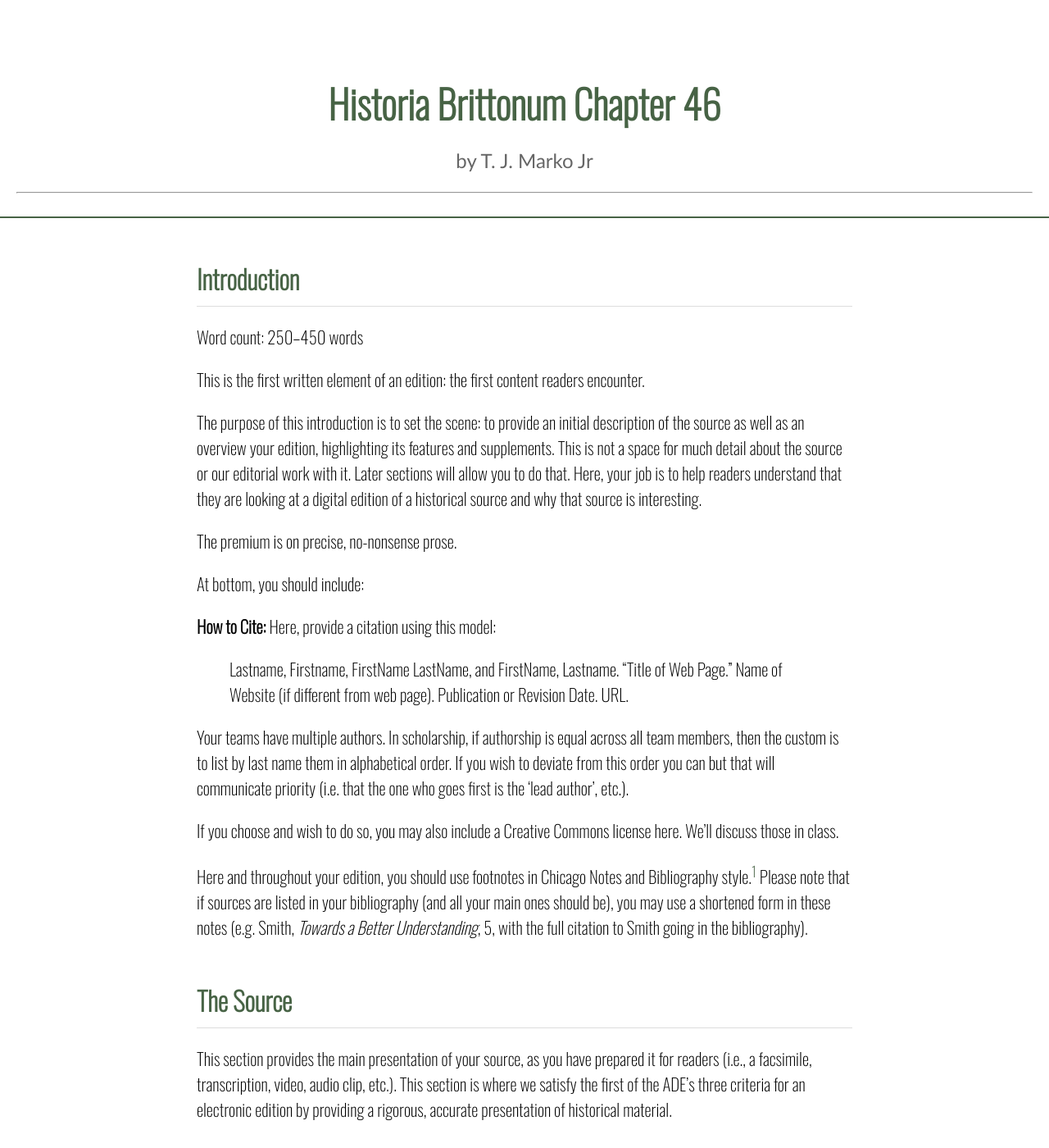
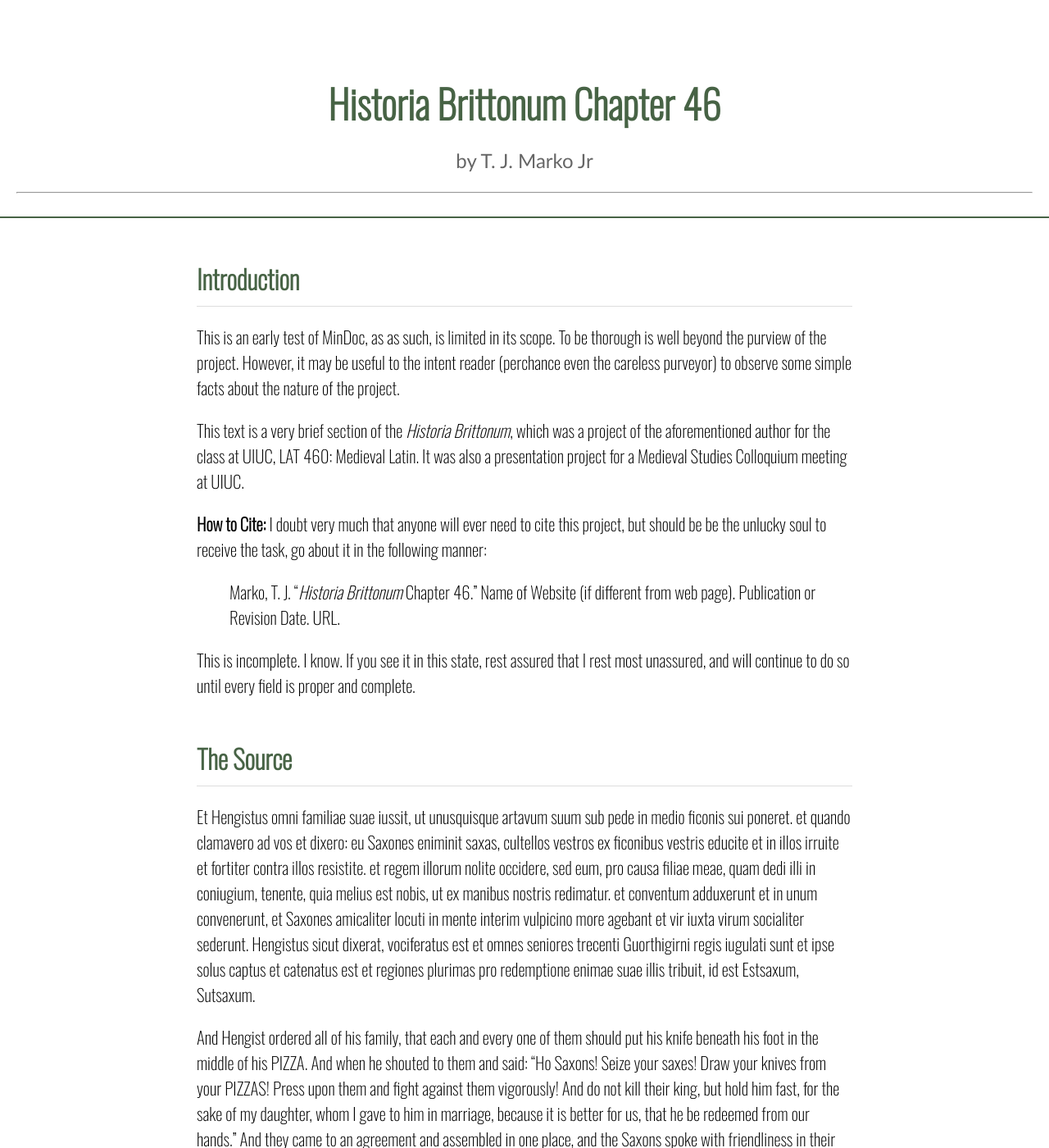
Before and after one commit to tjmarko21-hub/scratch_files_by_robbins, a Jekyll site: the page built from index.markdown, in a window 1280 px wide and 1400 px high. Shown: the whole window at 82% size. Built offline with Jekyll 4.4.1, drawn with Linux system fonts in a browser that asks for light colours; our own code applies the rules of GitHub Pages for plain Markdown files; some of the changed text lies outside the part shown.

Commit message:
Update index.markdown
First-draft of text fill-in

```diff
--- a/index.markdown
+++ b/index.markdown
@@ -4,71 +4,36 @@ layout: single_page
 
 # Introduction
 
-Word count: 250–450 words
+This is an early test of MinDoc, as as such, is limited in its scope. To be thorough is well beyond the purview of the project. However, it may be useful to the intent reader (perchance even the careless purveyor) to observe some simple facts about the nature of the project.
 
-This is the first written element of an edition: the first content readers encounter.
-
-The purpose of this introduction is to set the scene: to provide an initial description of the source as well as an overview your edition, highlighting its features and supplements. This is not a space for much detail about the source or our editorial work with it. Later sections will allow you to do that. Here, your job is to help readers understand that they are looking at a digital edition of a historical source and why that source is interesting.
-
-The premium is on precise, no-nonsense prose.
-
-At bottom, you should include:
+This text is a very brief section of the _Historia Brittonum_, which was a project of the aforementioned author for the class at UIUC, LAT 460: Medieval Latin. It was also a presentation project for a Medieval Studies Colloquium meeting at UIUC.
 
 **How to Cite:**
-Here, provide a citation using this model:
+I doubt very much that anyone will ever need to cite this project, but should be be the unlucky soul to receive the task, go about it in the following manner:
 
-> Lastname, Firstname, FirstName LastName, and FirstName, Lastname. “Title of Web Page.” Name of Website (if different from web page). Publication or Revision Date. URL.
+> Marko, T. J. “_Historia Brittonum_ Chapter 46.” Name of Website (if different from web page). Publication or Revision Date. URL.
 
-Your teams have multiple authors.  In scholarship, if authorship is equal across all team members, then the custom is to list by last name them in alphabetical order.  If you wish to deviate from this order you can but that will communicate priority (i.e. that the one who goes first is the 'lead author', etc.).
-
-If you choose and wish to do so, you may also include a Creative Commons license here. We'll discuss those in class.
-
-Here and throughout your edition, you should use footnotes in Chicago Notes and Bibliography style.[^1]  Please note that if sources are listed in your bibliography (and all your main ones should be), you may use a shortened form in these notes (e.g. Smith, _Towards a Better Understanding_, 5, with the full citation to Smith going in the bibliography).
+This is incomplete. I know. If you see it in this state, rest assured that I rest most unassured, and will continue to do so until every field is proper and complete.
 
 # The Source
 
-This section provides the main presentation of your source, as you have prepared it for readers (i.e., a facsimile, transcription, video, audio clip, etc.). This section is where we satisfy the first of the ADE’s three criteria for an electronic edition by providing a rigorous, accurate presentation of historical material.
+Et Hengistus omni familiae suae iussit, ut unusquisque artavum suum sub pede in medio ficonis sui poneret. et quando clamavero ad vos et dixero: eu Saxones eniminit saxas, cultellos vestros ex ficonibus vestris educite et in illos irruite et fortiter contra illos resistite. et regem illorum nolite occidere, sed eum, pro causa filiae meae, quam dedi illi in coniugium, tenente, quia melius est nobis, ut ex manibus nostris redimatur. et conventum adduxerunt et in unum convenerunt, et Saxones amicaliter locuti in mente interim vulpicino more agebant et vir iuxta virum socialiter sederunt. Hengistus sicut dixerat, vociferatus est et omnes seniores trecenti Guorthigirni regis iugulati sunt et ipse solus captus et catenatus est et regiones plurimas pro redemptione enimae suae illis tribuit, id est Estsaxum, Sutsaxum.
 
-{% assign media = site.mindoc_media | where: "page", "source" %}
-{% include media_next.html pages=media %}
-
-For the presentation of some sources, it may make sense to break up the presentation into multiple pages. For that, as needed, we can use a more book like template (binding multiple pages together) that I can provide. Nonetheless, this page should be the page from which all presentations of the source itself start.
-
-This may also be a space where editorial annotations are provided, such as notes on provenance, archival location, transcription, and more. If possible, a link to the source’s permanent digital location should be included here as well as a citation for that location. This should be done in consultation with the instructors, editorial board, and peer reviewers.
-
-Please note: some presentations may benefit from a multipage format (rather than one scrolling page, as here). I can make a multipage template available to you as needed.
+And Hengist ordered all of his family, that each and every one of them should put his knife beneath his foot in the middle of his PIZZA. And when he shouted to them and said: “Ho Saxons! Seize your saxes! Draw your knives from your PIZZAS! Press upon them and fight against them vigorously! And do not kill their king, but hold him fast, for the sake of my daughter, whom I gave to him in marriage, because it is better for us, that he be redeemed from our hands.” And they came to an agreement and assembled in one place, and the Saxons spoke with friendliness in their minds, meanwhile the Saxons acted in the manner of a fox, and they sat in fellowship, man next to man. Just as Hengist had said, he gave the cry and all three hundred elders of King Gwrtheyrn were slit in the throat and he himself was captured and chained and he gave to them many regions for his PIZZA redemption, that is, Essex and Sussex.
 
 # About this Source
 
-Word count: 1000 words (excluding footnotes)
+In this chapter, we see the infamous "Treachery of the Long Knives." The British king, Gwrtheyrn (often called in Modern English Vortigern) has invited the Saxon brothers, Hengist and Horsa, to Britain, unaware that he is about to be betrayed by them. This passage bears interest for a few reasons.
 
-This section contains a short biography or history of your source. This section helps readers understand the context in which the source was made, and the kinds of historical topics and questions it illuminates.  It also helps to satisfy the second of the ADE’s "Minimum Standards for Electronic Editions," explanatory annotation.
-
-"About this Source" should answer questions like:
-
-- How, when, and where was this artifact created?
-- For what purpose? To what effect?
-- Who used it, when, where, why?
-- What sorts of histories and historical debates has it been used in? How might we use it in our explorations of the past today?
-
-To answer these questions, you will be drawing on your collective research for the Research Assignment.
-
-The target length of this section is about 1000 words, exclusive of notes. It should contain footnotes that substantiate and support your research into the artifact and its history. Here, as throughout, the focus should be on clean, clear prose.
+> 1. The central tool of the Saxons in their treachery is their knives, which are called by three names: _arvatus_, _saxa_, and _cultellus_. The second of these is _not_ a Latin word, but is rather a Germanic term for a type of long, broad knife, called in Old English, a _seax_. This word is actually the origin of the word, "Saxon."
+> 2. There are two different words for "give" in the passage. The first, _dedi_ (from _dare_) appears in relation to Hengist "giving" his daughter in marriage to Gwrtheyrn, and the second, _tribuit_ (from _tribere_) when Gwrtheyrn is forced against his will to give Essex and Sussex to the Saxons.
+> 3. The verb, _enimit_ is not in the proper imperative form, and that is because it is not a Latin word at all, but an approximation of an Old English word in the imperative, _nimað_, which means "take."
 
 # About this Edition
 
-This section should state the principles and choices that guided your editorial work. It helps satisfy the last of the ADE’s criteria, by explaining to readers just how you produced the copy of the source presented here.
+The Latin text shown above comes from [The Latin Library](https://www.thelatinlibrary.com/histbrit.html). The translation is my own.
 
-This section should answer such questions as:
-
-- What original artifacts or copies of original artifacts were used in the making of your edition?
-- Where may they be found today? What is their catalog or other identifying number (DOI, URL) there?
-- What procedures and technologies did you use in making your presentation of this artifact?
-- Why did you choose them? Are there any limitations of this method that readers should be aware of?
-- How did you produce transcriptions (if any)?
-- What kinds of alterations or emendations (if any) have you made? How are they noted?
-
-There is no target word count for this section, as the emphasis here is on maximum precision and clarity.  Be as brief and to the point as you can.
+The reader will not the conspicuity of the term, PIZZA, which is a convention in LAT 460 for when a translator does not know the translation of a certain word. As said before, if you see this, rest assured that I am restless until this error is corrected.
 
 # Supplements
 
@@ -80,17 +45,16 @@ This section should provide a bibliography of all sources cited in your work as
 
 # Credits and Acknowledgments
 
-Please thank your clients, as well as anyone else you would like to thank for their assistance in making this edition.
+Many thanks to Richard Young and Joy Reeber for their support and facilitation of this project.
 
 # Optional: Author Biography
 
-If you wish to include short bios of yourselves as authors, please put them here.  This is optional.
+T. J. Marko Jr does not build time machines, nor can such accusations against him be proven.
 
 # About MinDoc 1.0
-_Please leave this credit (eliminating this italicized part)_
 
 > This site was built using MinDoc 1.0, a prototype digital documentary edition template developed for classroom use by members of [SourceLab](https://sourcelab.history.illinois.edu/) at the University of Illinois Urbana-Champaign.  The original project team included Liza Senatrova, John Randolph, Caroline Kness, and Richard Young.
 
-# References
+# References (Currently Empty)
 
 [^1]: Your footnote tags and texts will go here.
```
